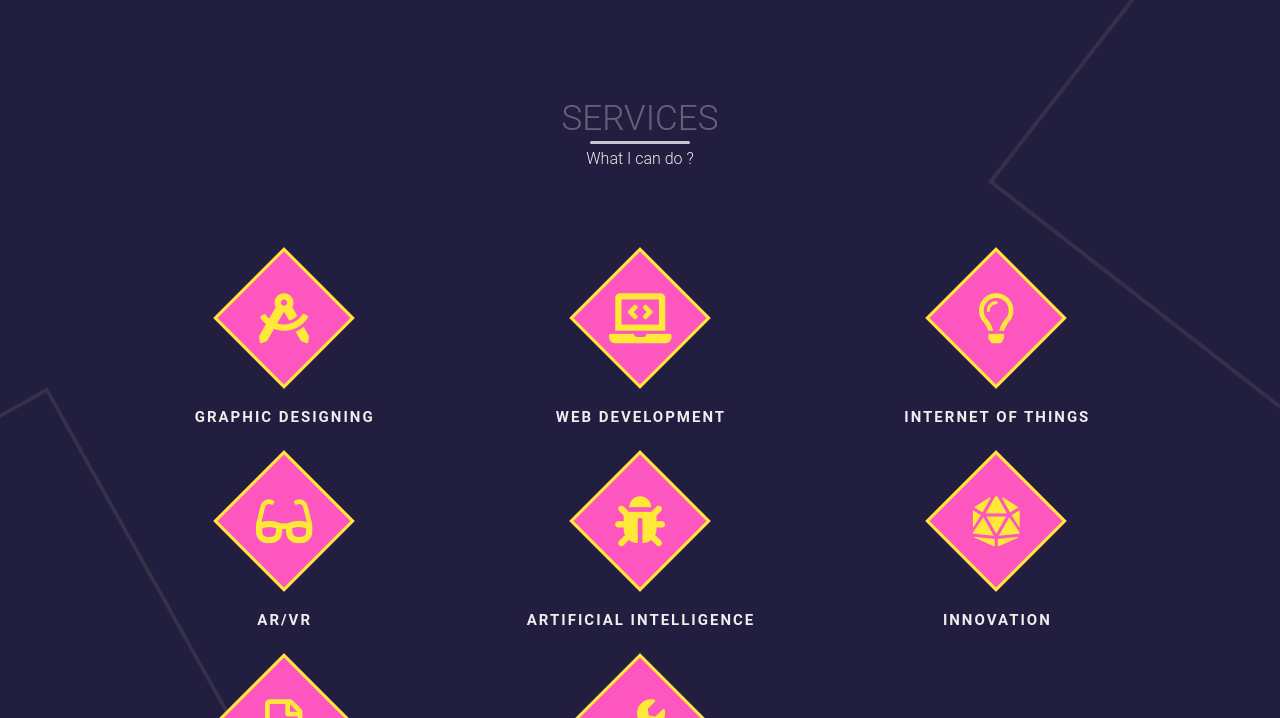
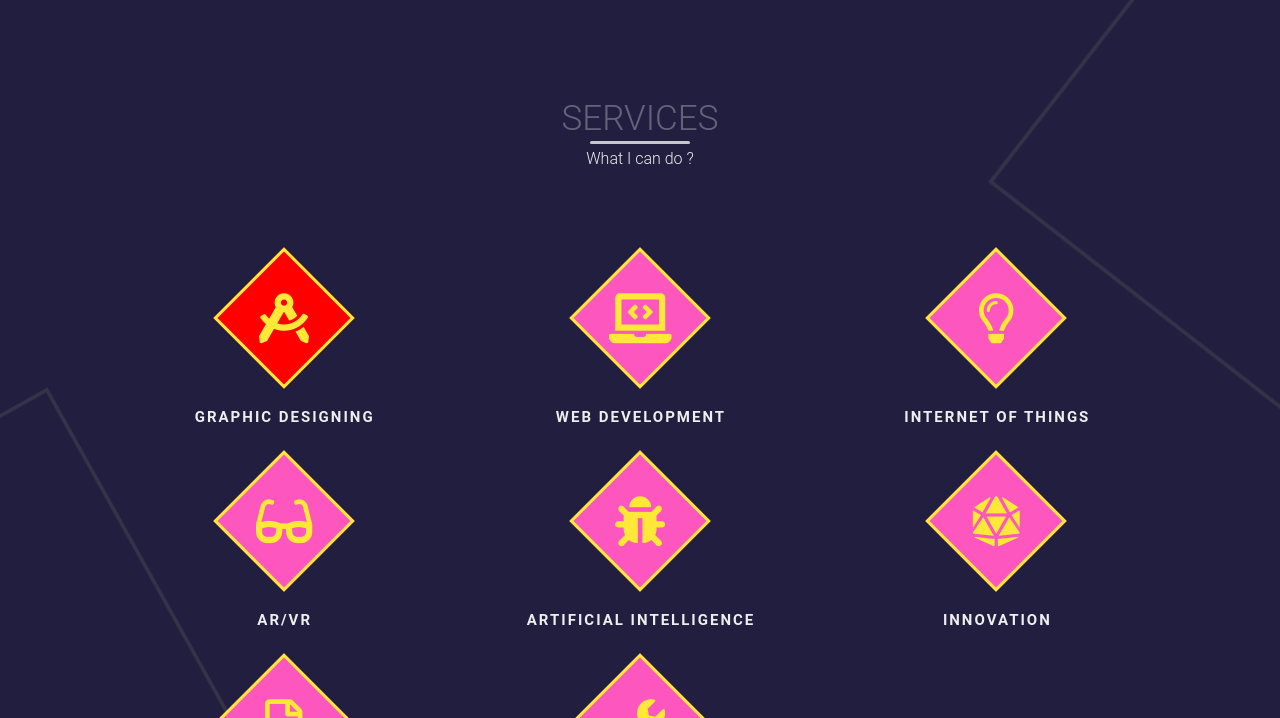
Before and after one commit to swikriti04/My_website, a plain HTML site: page index.html in a window 1280 px wide. In both pictures the pointer is over the element 283 px from the left and 1935 px from the top of the page. Shown: the part 1617-2335 px from the top of the page. Drawn offline with nearby package versions, Linux system fonts and the light colour scheme.

Commit message:
Update main.css
its looks nice when you hover on any icon.

```diff
--- a/main.css
+++ b/main.css
@@ -14,6 +14,10 @@ body{
     height: 100%;
     background: url("images/sitebg.jpg") no-repeat center fixed;
     background-size: cover;
+
+}
+.icon-container:hover{
+    background-color: red;
 
 }
 section{
```
